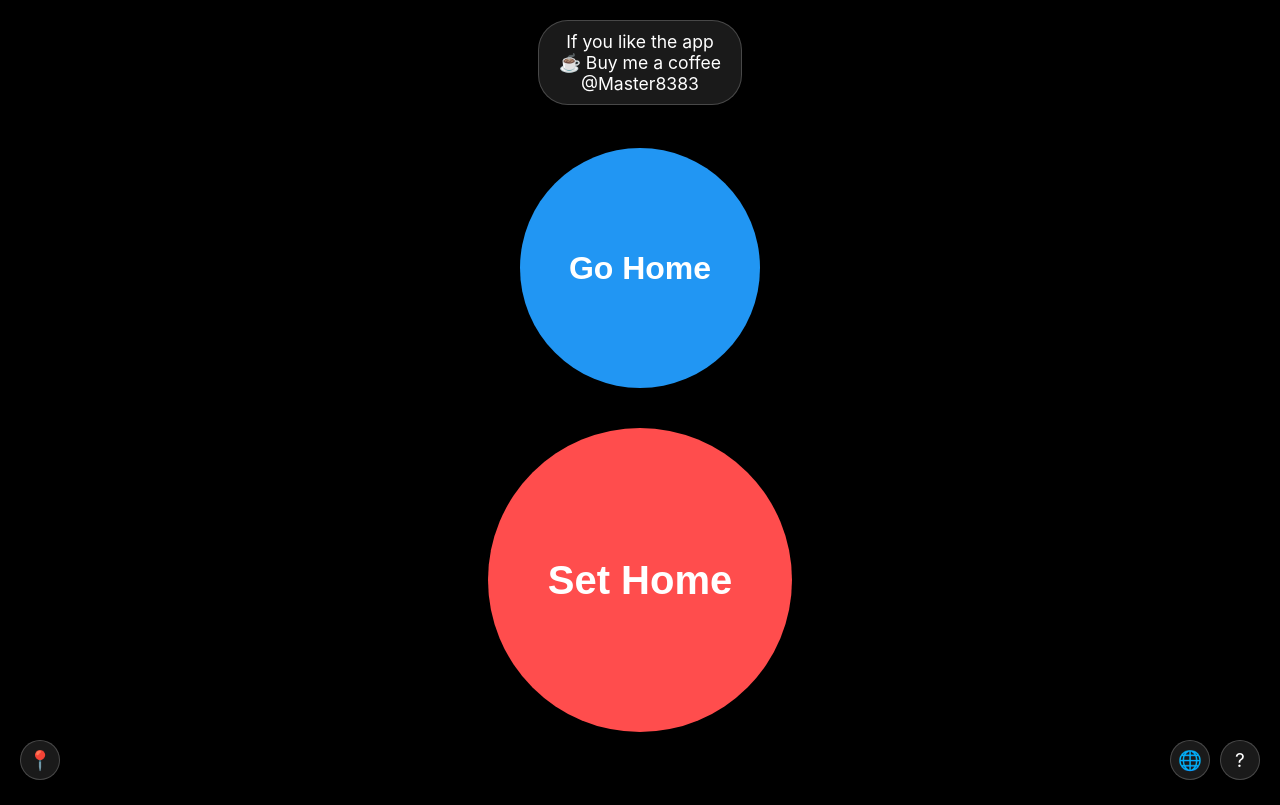
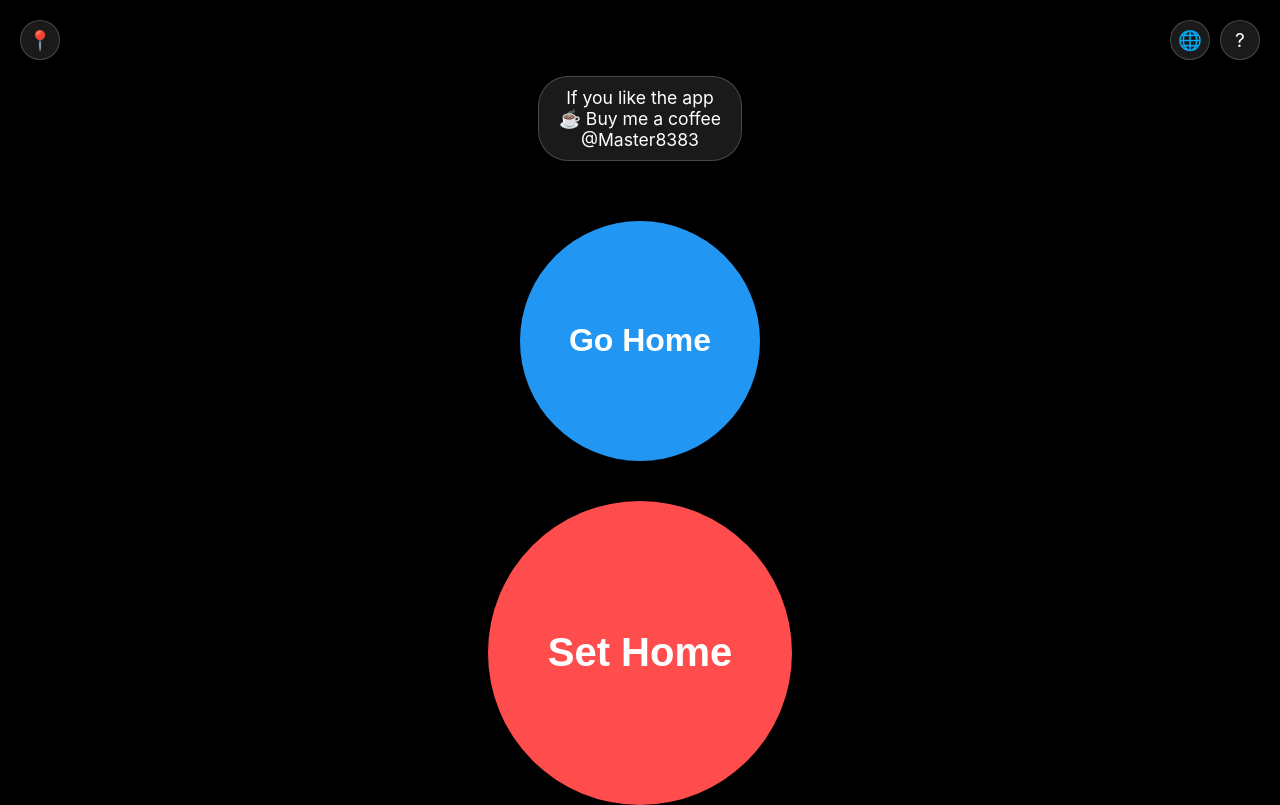
Before and after one commit to alternatief1983/set-home-go-home, a plain HTML site: page index.html in a window 1280 px wide. Drawn offline with nearby package versions, Linux system fonts and the light colour scheme.

Commit message:
Add files via upload

```diff
--- a/index.html
+++ b/index.html
@@ -64,8 +64,6 @@
 
         /* Home Screen */
         .donation-btn {
-            position: absolute;
-            top: 20px;
             text-decoration: none;
             color: var(--white);
             font-size: 1.1rem;
@@ -74,6 +72,8 @@
             border-radius: 30px;
             border: 1px solid rgba(255, 255, 255, 0.2);
             z-index: 10;
+            text-align: center;
+            margin-bottom: 20px;
         }
 
         #install-btn {
@@ -91,7 +91,7 @@
 
         .help-btn {
             position: absolute;
-            bottom: 20px;
+            top: 20px;
             right: 20px;
             background: rgba(255, 255, 255, 0.1);
             color: var(--white);
@@ -109,7 +109,7 @@
 
         .lang-btn {
             position: absolute;
-            bottom: 20px;
+            top: 20px;
             right: 70px;
             background: rgba(255, 255, 255, 0.1);
             color: var(--white);
@@ -178,7 +178,7 @@
 
         .poi-btn {
             position: absolute;
-            bottom: 20px;
+            top: 20px;
             left: 20px;
             background: rgba(255, 255, 255, 0.1);
             color: var(--white);
@@ -575,11 +575,10 @@
 <body>
     <!-- Home Screen -->
     <div id="home-screen" class="screen active">
-        <a id="donation-link" href="https://paypal.me/Master8383" target="_blank" rel="noopener noreferrer" class="donation-btn">
-            If you like the app<br>☕ Buy me a coffee<br>@Master8383
-        </a>
-
         <div class="btn-container">
+            <a id="donation-link" href="https://paypal.me/Master8383" target="_blank" rel="noopener noreferrer" class="donation-btn">
+                If you like the app<br>☕ Buy me a coffee<br>@Master8383
+            </a>
             <button id="go-home-btn" class="circle-btn">Go Home</button>
             <button id="set-home-btn" class="circle-btn">Set Home</button>
         </div>
--- a/sw.js
+++ b/sw.js
@@ -1,4 +1,4 @@
-const CACHE_NAME = 'set-home-v13';
+const CACHE_NAME = 'set-home-v14';
 const ASSETS = [
   './',
   './index.html',
```
